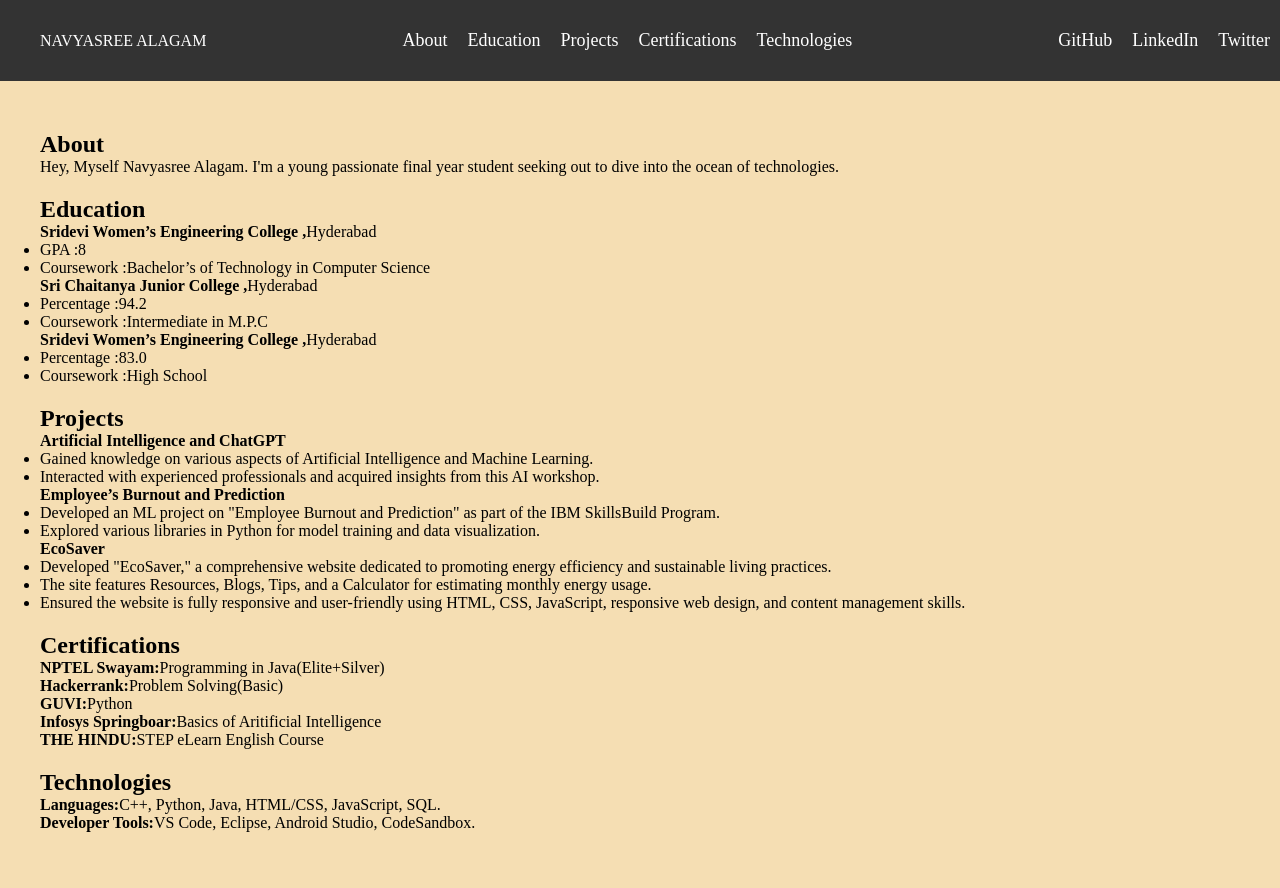
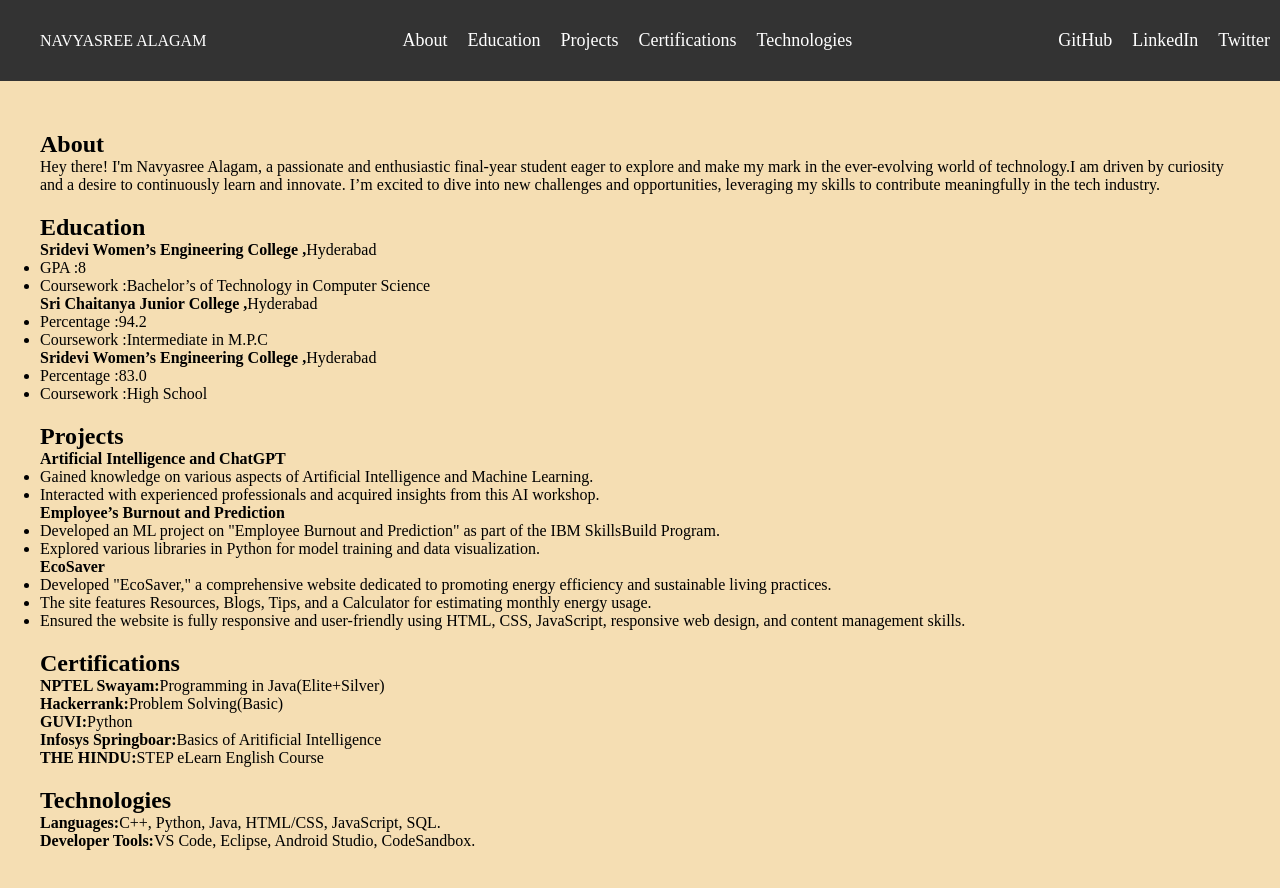
Before and after one commit to ans2700/Web-Dev, a plain HTML site: page session2-portfolio/practice2.html in a window 1280 px wide. Shown: the top 888 px of the page. Drawn offline with Linux system fonts and the light colour scheme.

Commit message:
made slight changes in about section

```diff
--- a/session2-portfolio/practice2.html
+++ b/session2-portfolio/practice2.html
@@ -34,7 +34,7 @@
     </header>
     <section id="about">
         <h2>About</h2>
-        <p>Hey, Myself Navyasree Alagam. I'm a young passionate final year student seeking out to dive into the ocean of technologies.</p>
+        <p>Hey there! I'm Navyasree Alagam, a passionate and enthusiastic final-year student eager to explore and make my mark in the ever-evolving world of technology.I am driven by curiosity and a desire to continuously learn and innovate. I’m excited to dive into new challenges and opportunities, leveraging my skills to contribute meaningfully in the tech industry.</p>
     </section>
     <section id="education">
         <h2>Education</h2>
```
